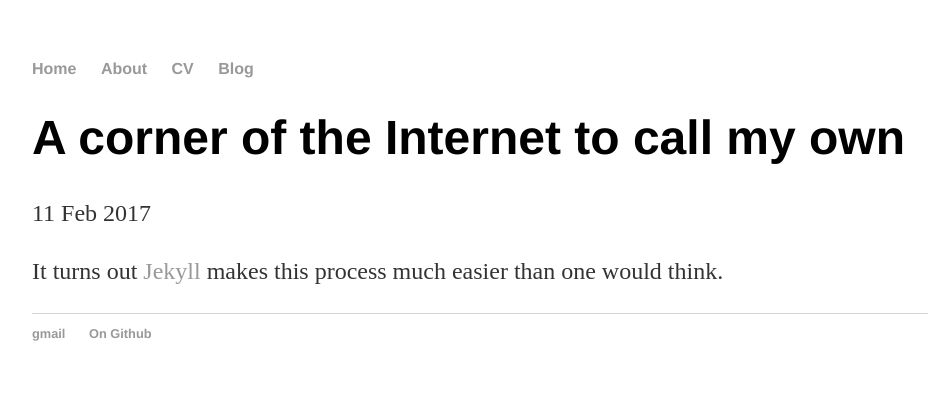
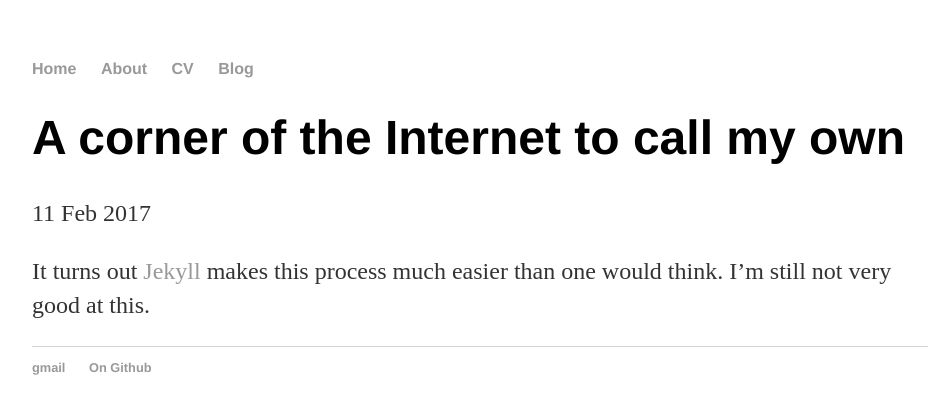
Before and after one commit to OwenHempel/OwenHempel.github.io, a Jekyll site: the page built from _posts/2017-02-11-Launched-Today.md, in a window 1280 px wide. Shown: the top 414 px of the page, without its empty margins (160-1094 px from the left). Built offline with Jekyll 4.4.1, drawn with Linux system fonts in a browser that asks for light colours.

```diff
--- a/_posts/2017-02-11-Launched-Today.md
+++ b/_posts/2017-02-11-Launched-Today.md
@@ -5,3 +5,4 @@ date: 2017-02-11
 ---
 
 It turns out [Jekyll](http://jekyllrb.com) makes this process much easier than one would think.
+ I'm still not very good at this.
```
Also changed, not shown: blog/index.html (added, +11 -0 lines).
